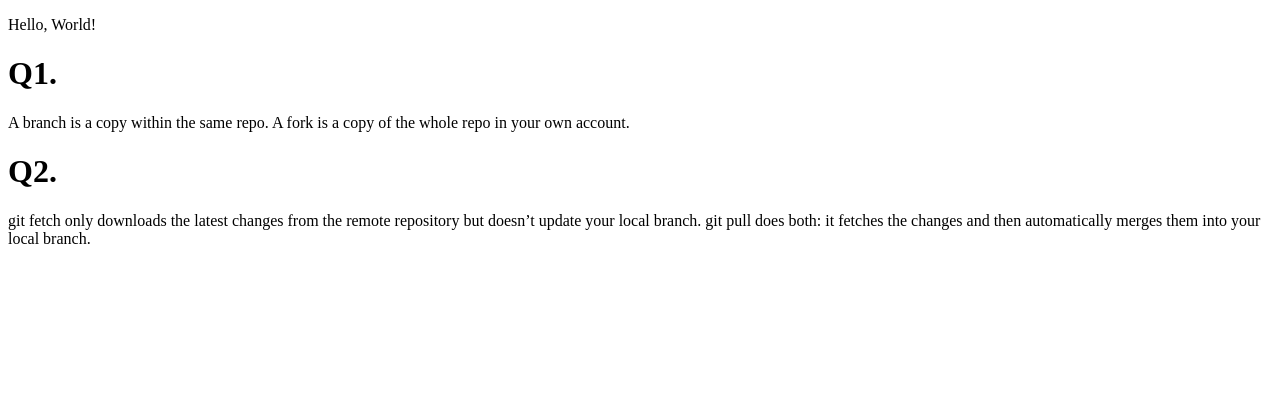
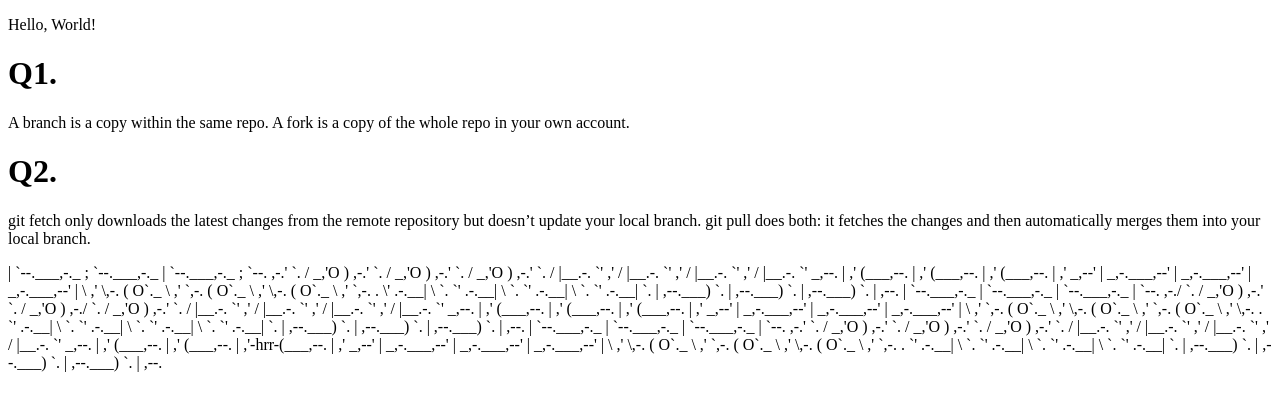
Before and after one commit to julien1703/Project-1-group-4, a plain HTML site: page index.html in a window 1280 px wide. Drawn offline with Linux system fonts and the light colour scheme.

Commit message:
ASCII art

```diff
--- a/index.html
+++ b/index.html
@@ -11,5 +11,29 @@
     <p>A branch is a copy within the same repo. A fork is a copy of the whole repo in your own account.</p>
     <h1>Q2.</h1>
     <p>git fetch only downloads the latest changes from the remote repository but doesn’t update your local branch. git pull does both: it fetches the changes and then automatically merges them into your local branch.</p>
+    | `--.___,-._      ; `--.___,-._      | `--.___,-._      ; `--.
+ ,-.' `.  /  _,'O ) ,-.' `.  /  _,'O ) ,-.' `.  /  _,'O ) ,-.' `.  /
+ |__.-. `' ,'    /  |__.-. `' ,'    /  |__.-. `' ,'    /  |__.-. `'
+_,--. |  ,'     (___,--. |  ,'     (___,--. |  ,'     (___,--. |  ,'
+_,--' |      _,-.___,--' |      _,-.___,--' |      _,-.___,--' |
+ \  ,' \,-. ( O`._  \  ,' `,-. ( O`._  \  ,' \,-. ( O`._  \  ,' `,-.
+. \' .-.__|  \    `. `' .-.__|  \    `. `' .-.__|  \    `. `' .-.__|
+ `.  | ,--.___)     `.  | ,--.___)     `.  | ,--.___)     `.  | ,--.
+     | `--.___,-._      | `--.___,-._      | `--.___,-._      | `--.
+ ,-./ `.  /  _,'O ) ,-.' `.  /  _,'O ) ,-./ `.  /  _,'O ) ,-.' `.  /
+ |__.-. `' ,'    /  |__.-. `' ,'    /  |__.-. `' ,'    /  |__.-. `'
+_,--. |  ,'     (___,--. |  ,'     (___,--. |  ,'     (___,--. |  ,'
+_,--' |      _,-.___,--' |      _,-.___,--' |      _,-.___,--' |
+ \  ,' `,-. ( O`._  \  ,' \,-. ( O`._  \  ,' `,-. ( O`._  \  ,' \,-.
+. `' .-.__|  \    `. `' .-.__|  \    `. `' .-.__|  \    `. `' .-.__|
+ `.  | ,--.___)     `.  | ,--.___)     `.  | ,--.___)     `.  | ,--.
+     | `--.___,-._      | `--.___,-._      | `--.___,-._      | `--.
+ ,-.' `.  /  _,'O ) ,-.' `.  /  _,'O ) ,-.' `.  /  _,'O ) ,-.' `.  /
+ |__.-. `' ,'    /  |__.-. `' ,'    /  |__.-. `' ,'    /  |__.-. `'
+_,--. |  ,'     (___,--. |  ,'     (___,--. |  ,'-hrr-(___,--. |  ,'
+_,--' |      _,-.___,--' |      _,-.___,--' |      _,-.___,--' |
+ \  ,' \,-. ( O`._  \  ,' `,-. ( O`._  \  ,' \,-. ( O`._  \  ,' `,-.
+. `' .-.__|  \    `. `' .-.__|  \    `. `' .-.__|  \    `. `' .-.__|
+ `.  | ,--.___)     `.  | ,--.___)     `.  | ,--.___)     `.  | ,--.
 </body>
 </html>
```
